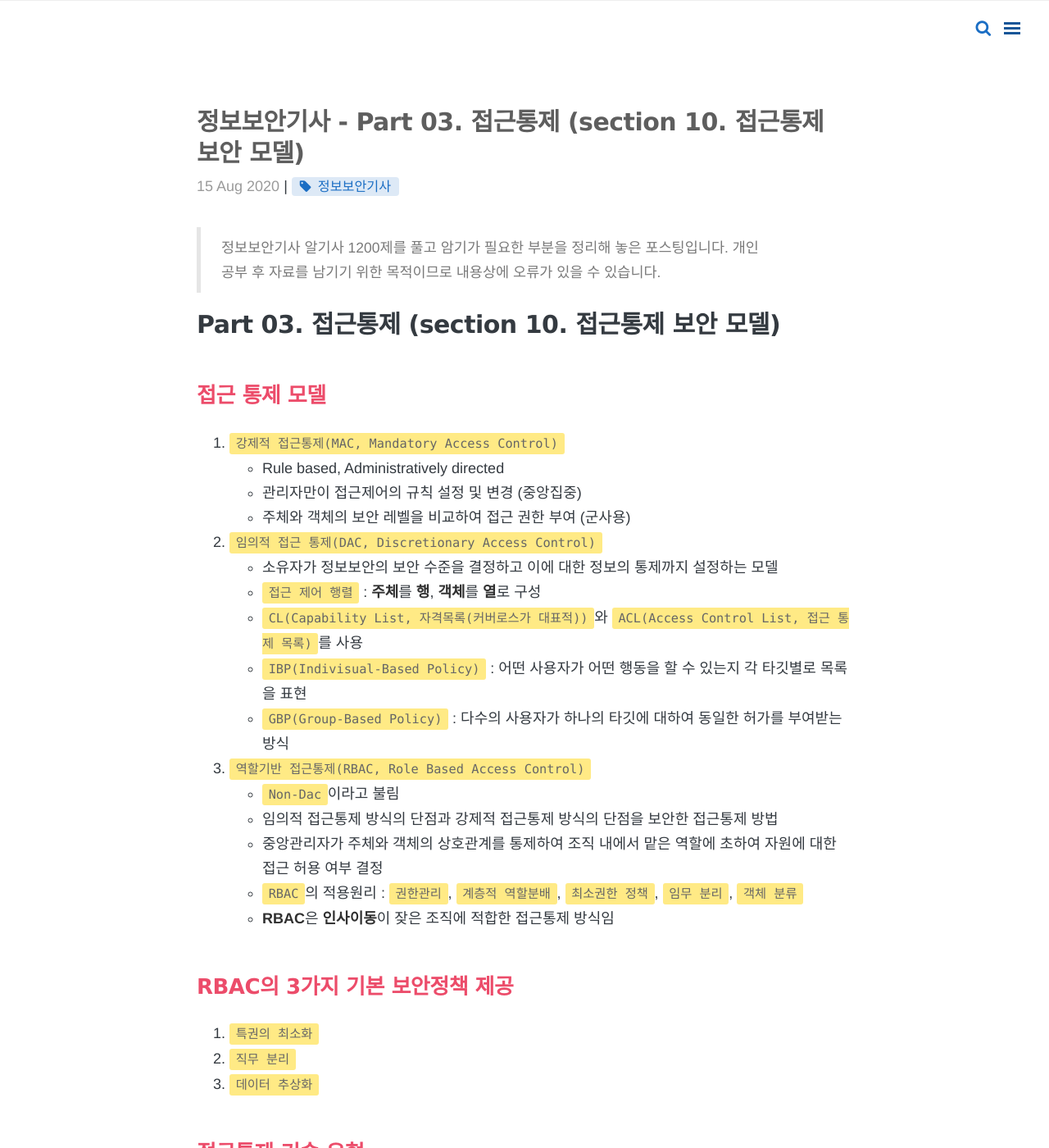
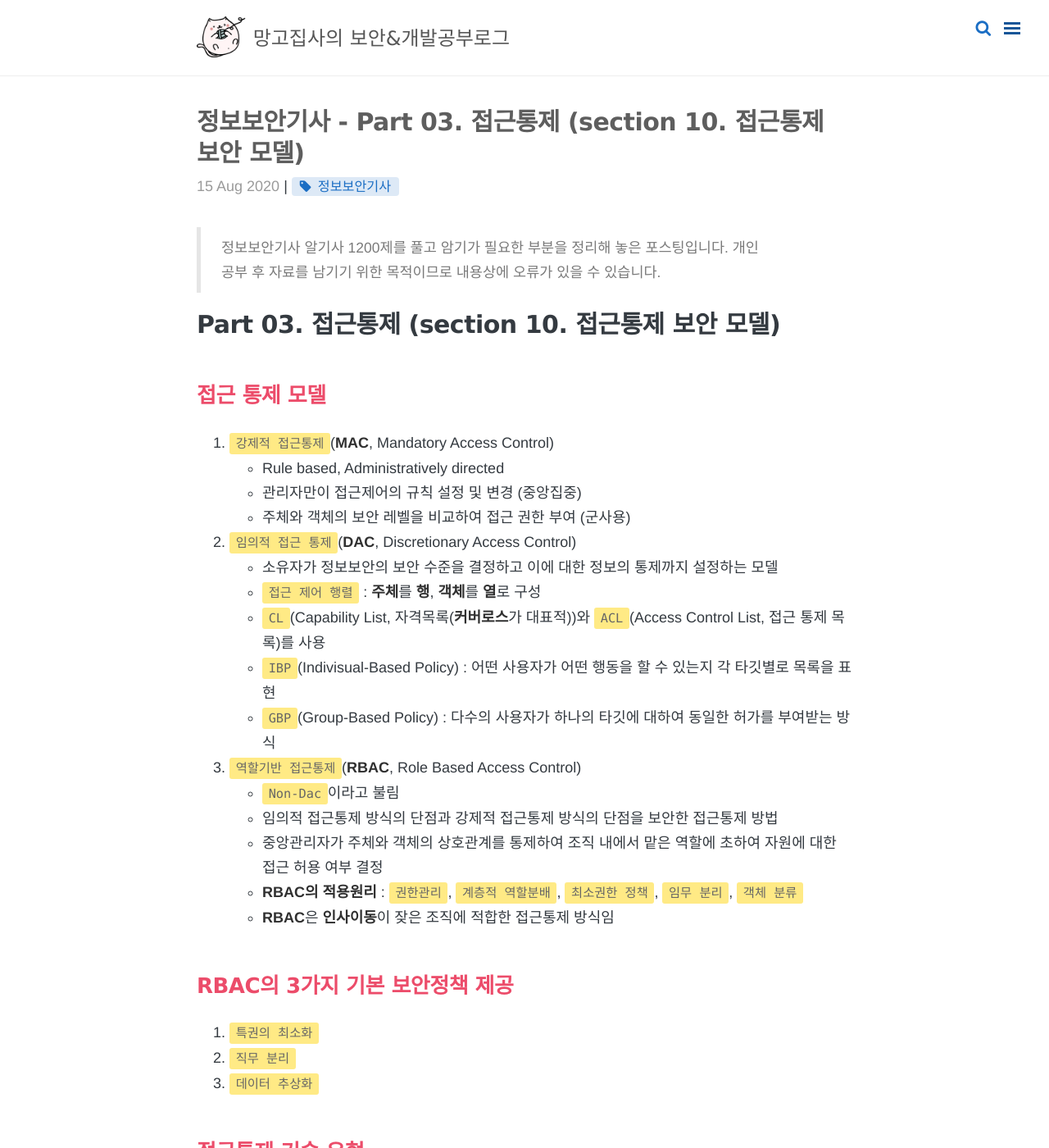
Before and after one commit to yeonsu1936/yeonsu1936.github.io, a Jekyll site: the page built from _posts/algisa/2020-08-15-Part3-section10.md, in a window 1280 px wide and 1400 px high. Shown: the whole window at 82% size. Built offline with Jekyll 4.4.1, drawn with Linux system fonts in a browser that asks for light colours; nearby versions of some CDN libraries; formulas are drawn with MathJax 3; comment, search, counter and statistics services are not loaded; some of the changed text lies outside the part shown.

Commit message:
Update 2020-08-15-Part3-section10.md

```diff
--- a/_posts/algisa/2020-08-15-Part3-section10.md
+++ b/_posts/algisa/2020-08-15-Part3-section10.md
@@ -10,21 +10,21 @@ comments: true
 
 # Part 03. 접근통제 (section 10. 접근통제 보안 모델)
 ## 접근 통제 모델
-1. `강제적 접근통제(MAC, Mandatory Access Control)`
+1. `강제적 접근통제`(**MAC**, Mandatory Access Control)
 	- Rule based, Administratively directed
 	- 관리자만이 접근제어의 규칙 설정 및 변경 (중앙집중)
 	- 주체와 객체의 보안 레벨을 비교하여 접근 권한 부여 (군사용)
-2. `임의적 접근 통제(DAC, Discretionary Access Control)`
+2. `임의적 접근 통제`(**DAC**, Discretionary Access Control)
 	- 소유자가 정보보안의 보안 수준을 결정하고 이에 대한 정보의 통제까지 설정하는 모델
 	- `접근 제어 행렬` : **주체**를 **행**, **객체**를 **열**로 구성
-	- `CL(Capability List, 자격목록(커버로스가 대표적))`와 `ACL(Access Control List, 접근 통제 목록)`를 사용
-	- `IBP(Indivisual-Based Policy)` : 어떤 사용자가 어떤 행동을 할 수 있는지 각 타깃별로 목록을 표현
-	- `GBP(Group-Based Policy)` : 다수의 사용자가 하나의 타깃에 대하여 동일한 허가를 부여받는 방식
-3. `역할기반 접근통제(RBAC, Role Based Access Control) `
+	- `CL`(Capability List, 자격목록(**커버로스**가 대표적))와 `ACL`(Access Control List, 접근 통제 목록)를 사용
+	- `IBP`(Indivisual-Based Policy) : 어떤 사용자가 어떤 행동을 할 수 있는지 각 타깃별로 목록을 표현
+	- `GBP`(Group-Based Policy) : 다수의 사용자가 하나의 타깃에 대하여 동일한 허가를 부여받는 방식
+3. `역할기반 접근통제`(**RBAC**, Role Based Access Control)
 	- `Non-Dac`이라고 불림
 	- 임의적 접근통제 방식의 단점과 강제적 접근통제 방식의 단점을 보안한 접근통제 방법
 	- 중앙관리자가 주체와 객체의 상호관계를 통제하여 조직 내에서 맡은 역할에 초하여 자원에 대한 접근 허용 여부 결정
-	- `RBAC`의 적용원리 : `권한관리`, `계층적 역할분배`, `최소권한 정책`, `임무 분리`, `객체 분류`
+	- **RBAC의 적용원리** : `권한관리`, `계층적 역할분배`, `최소권한 정책`, `임무 분리`, `객체 분류`
 	- **RBAC**은 **인사이동**이 잦은 조직에 적합한 접근통제 방식임
 
 ## RBAC의 3가지 기본 보안정책 제공
@@ -55,11 +55,11 @@ comments: true
 | 모델 | 구분 | 설명 |
 |:-----:|:-----:|:-----|
 | 벨라파듈라 모델<br>(MAC)| 정의 | - `기밀성`을 집행하는 `상태머신 모델`이며 `정보흐름 모델` <br>- 다중등급 보안 정책에 대한 **최초의 수학적 모델**<br>- 벨-라파둘라가 메인 프레임을 사용하는 환경에서 "정보유출발생을 어떻게 차단할 수 있을까"하는 고민에서 고안해낸 MAC 모델|
-| | 보안규칙 | - `No read up` : 주체는 같거나 낮은 보안 수준의 객체만 읽을 수 있다.<br> &#160;&#160;&#160;&#160;&#160;&#160;&#160;&#160;&#160;&#160;&#160;&#160;&#160;&#160;&#160;&#160;&#160;&#160;&#160;&#160;&#160;&#160;&#160;&#160;&#160;&#160;(=`단순 보안 속성`,`ss-property`, `simpe security property`)<br>- `No write dowm` : 주체는 같거나 높은 보안 수준의 객체에만 쓸 수 있다.<br> &#160;&#160;&#160;&#160;&#160;&#160;&#160;&#160;&#160;&#160;&#160;&#160;&#160;&#160;&#160;&#160;&#160;&#160;&#160;&#160;&#160;&#160;&#160;&#160;&#160;&#160;&#160;&#160;&#160;&#160;&#160;&#160;(=`*속성`,`*-property`, `star property`)<br>- `특수 *-속성 규칙(strong star property rule)` :<br>&#160;&#160;&#160;주체가 객체에 대하여 읽기, 쓰기를 할 수 있기 위해서는 `보안 허가(clearance)`와 `보안 분류(classification)`가 동일해야 함|
+| | 보안규칙 | - `No read up` : 주체는 같거나 낮은 보안 수준의 객체만 읽을 수 있다.<br> &#160;&#160;&#160;&#160;&#160;&#160;&#160;&#160;&#160;&#160;&#160;&#160;&#160;&#160;&#160;&#160;&#160;&#160;&#160;&#160;&#160;&#160;&#160;&#160;&#160;&#160;(= 단순 보안 속성,`ss-property`, simpe security property)<br>- `No write dowm` : 주체는 같거나 높은 보안 수준의 객체에만 쓸 수 있다.<br> &#160;&#160;&#160;&#160;&#160;&#160;&#160;&#160;&#160;&#160;&#160;&#160;&#160;&#160;&#160;&#160;&#160;&#160;&#160;&#160;&#160;&#160;&#160;&#160;&#160;&#160;&#160;&#160;&#160;&#160;&#160;&#160;(= *속성,`*-property`, star property)<br>- `특수 *-속성 규칙(strong star property rule)` :<br>&#160;&#160;&#160;주체가 객체에 대하여 읽기, 쓰기를 할 수 있기 위해서는 `보안 허가(clearance)`와 `보안 분류(classification)`가 동일해야 함|
 | 비바 무결성 모델<br>(MAC) | 정의 | - **무결성을 위한 상업용 모델**로 BLP 모델 이후에 개발된 모델<br>- `상태머신 모델`이며 `최초의 수학적 무결성 모델`로서, 무결성의 3가지 목표 중 `비인가자에 의한 데이터 변형 방지`만 취급 |
 | | 보안규칙 | - `단순 무결성` : **객체**의 무결성 수준이 주체의 무결성 수준보다 우세할 때($I(S) \le I(0)$) 주체는 객체 **읽기** 가능<br>- `무결성 제한` : **주체**의 무결성 수준이 객체의 무결성 수준보다 우세할 때($I(S) \ge I(0)$) 주체는 객체 **변경** 가능<br>- `호출 속성` : 주체는 보다 높은 무결성을 갖는 주체에게 서비스를 요청할 수 있음
-| 클락-윌슨 무결성 모델<br>(MAC) | 정의 | - 좀 더 정교하고 실제적인 무결성 모델<br>- Clack-Wilson 모델(CWM)은 군사용보다 상업용을 목표, 실제 상업용 연산에 가깝게 설계<br>- 비바 모델 이후에 개발된 CWM은 `무결성 중심의 상업적 모델`이며 `무결성의 3가지 목표`를 모두 제시(biba는 첫 번째 목적만을 언급) |
+| 클락-윌슨 무결성 모델<br>(MAC) | 정의 | - 좀 더 정교하고 실제적인 무결성 모델<br>- Clack-Wilson 모델(CWM)은 군사용보다 상업용을 목표, 실제 상업용 연산에 가깝게 설계<br>- 비바 모델 이후에 개발된 CWM은 `무결성 중심의 상업적 모델`이며 `무결성의 3가지 목표`를 **모두 제시**(biba는 첫 번째 목적만을 언급) |
 | 만리장성 모델<br>(MAC, DAC) | 정의 | Chinese Wall 모델, 브루어-내시 모델(Brewer and Model)은 사용자의 이전 동작에 변화할 수 있는 접근 톤제를 제공<br>- `정보 흐름 모델`을 기반(주체와 객체 사이에서 이해 충돌을 야기하는 방식으로 정보가 흐르지 않도록 함) |
 | 정보흐름 모델 | 정의 | 벨라파듈라 모델은 정보가 높은 보안 수준에서 낮은 보안 수준으로 이동하는 것을 막음<br>- 비바 모델은 정보가 낮은 무결성 수준에서 높은 무결성 수준으로 이동하는 것을 막음<br>- `벨라파듈라 모델`과 `비바 모델`, `만리장성 모델`은 정보 흐름 모델을 기반 |
 | 상태 기계 모델 | 정의 | 시스템 내의 활동에 상관없이 시스템이 스스로를 보호하고 불안정한 상태가 되지 않도록 하는 **모든 컴퓨터에 적용되는 관념적인 모델**
-| 래티스 모델 | 정의 | 역할에 할당된 민감도 레벨에 의해 결정(주체 및 객체에게 보안 클래스 부여, 정보흐름 통제)<br>- 주체와 객체의 관계에 의거하여 접근할 수 있는 Upper bound와 Lower bound를 설정하여 접근을 제어|<br>- 예를 들어, 핵 무기와 관견된 임무를 수행하고 있는 사람은 이와 관련된 상, 하위 정보로만 접근통제함 |
+| 래티스 모델 | 정의 | 역할에 할당된 민감도 레벨에 의해 결정(주체 및 객체에게 보안 클래스 부여, 정보흐름 통제)<br>- 주체와 객체의 관계에 의거하여 접근할 수 있는 Upper bound와 Lower bound를 설정하여 접근을 제어<br>- 예를 들어, 핵 무기와 관견된 임무를 수행하고 있는 사람은 이와 관련된 상, 하위 정보로만 접근통제함 |
```
